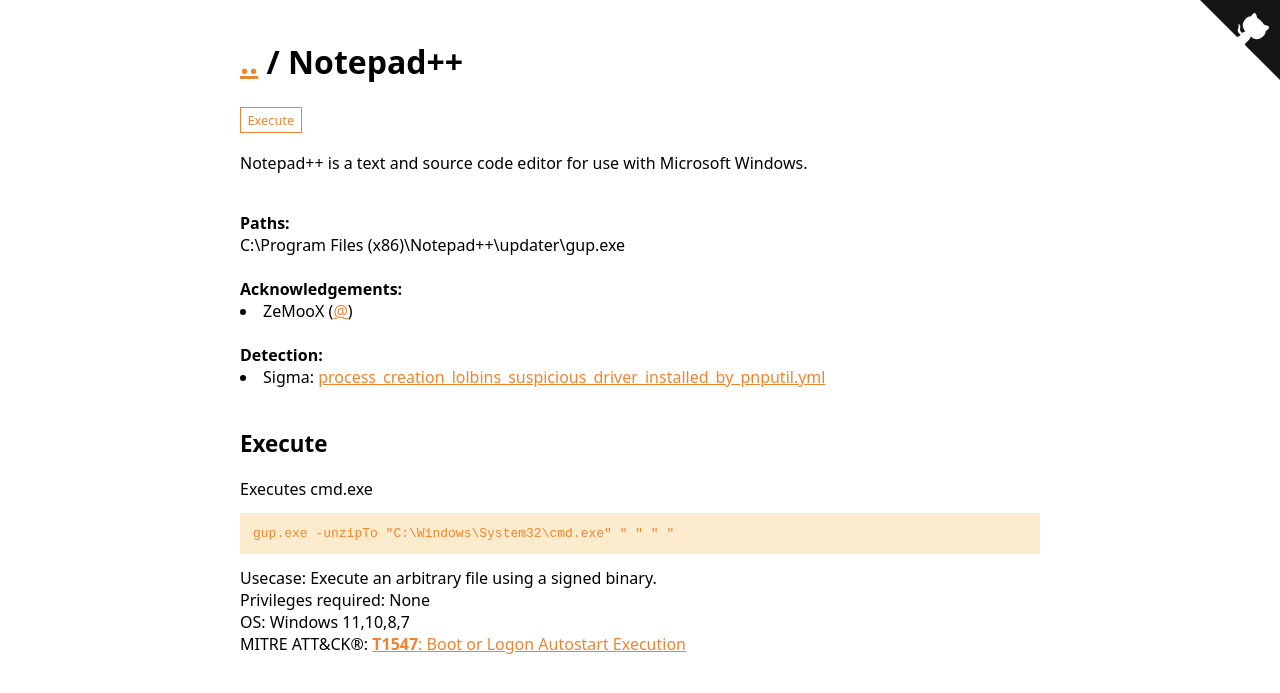
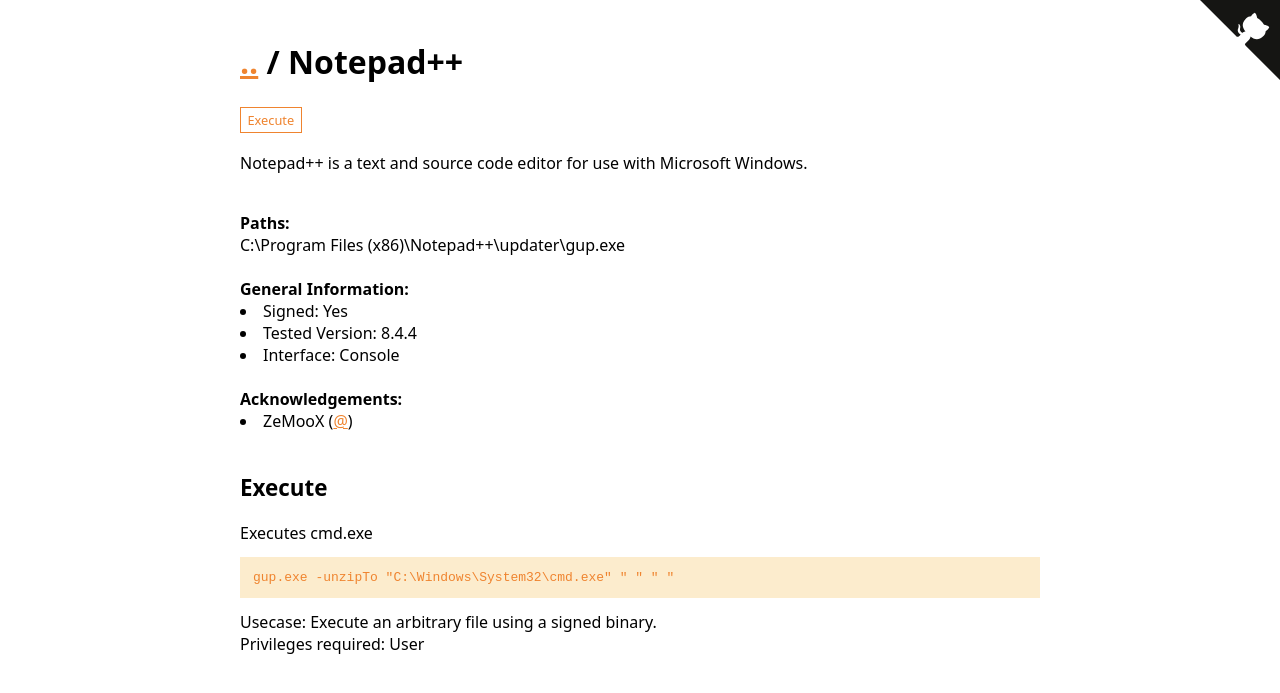
Before and after one commit to OmniBins/OmniBins.github.io, a Jekyll site: the page built from _omnibins/Binaries/Notepad++.md, in a window 1280 px wide. Shown: the top 693 px of the page. Built offline with Jekyll 4.4.1, drawn with Linux system fonts in a browser that asks for light colours.

Commit message:
UI Updates

```diff
--- a/404.html
+++ b/404.html
@@ -8,6 +8,7 @@ layout: default
     max-width: 600px;
     text-align: center;
   }
+
   h1 {
     margin: 30px 0;
     font-size: 4em;
--- a/_layouts/bin.html
+++ b/_layouts/bin.html
@@ -25,6 +25,19 @@ layout: common
 		{% endfor %}
 	</ul>
 </div>
+{% assign info = page.GeneralInformation %}
+{% if info and info.size > 0 %}
+<br>
+<b>General Information:</b>
+<ul>
+	<!-- {% for ent in page.GeneralInformation %}
+	<li><a href="{{ent.Link}}">{{ent.Link}}</a></li>
+	{% endfor %} -->
+	<li>Signed: {{info.IsSigned}}</li>
+	<li>Tested Version: {{info.TestedVersion}}</li>
+	<li>Interface: {{info.Interface}}</li>
+</ul>
+{% endif %}
 {% assign resources = page.Resources %}
 {% if resources and resources.size > 0 %}
 <br>
@@ -41,34 +54,36 @@ layout: common
 <div><b>Acknowledgements:</b>
 	<ul>
 		{% for pers in page.Acknowledgement %}
-	<li>{{pers.Person}}{% if pers.Handle %} (<a href="https://twitter.com/{{pers.Handle}}">{{pers.Handle}}</a>){% endif %}</li>
+		<li>{{pers.Person}}{% if pers.Handle %} (<a href="https://twitter.com/{{pers.Handle}}">{{pers.Handle}}</a>){%
+			endif %}</li>
 		{% endfor %}
 	</ul>
 </div>
 {% endif %}
-{% assign detections = page.Detection %}
+<!-- {% assign detections = page.Detection %}
 {% if detections and detections.size > 0 %}
-<br>
-<div>
+<br> -->
+<!-- <div>
 	<b>Detection:</b>
 	<ul>
 		{% for detection in detections %}{% for entity in detection %}
 		{% if entity[0] != 'IOC' %}
-				{% capture value %}<a href="{{ entity[1] }}" target="_new" data-shorten="true">{{ entity[1] }}</a>{% endcapture %}
+		{% capture value %}<a href="{{ entity[1] }}" target="_new" data-shorten="true">{{ entity[1] }}</a>{% endcapture
+		%}
 		{% else %}
 		{% assign value = entity[1] | escape %}
 		{% endif %}
 		<li>{{entity[0]}}: {{value}}</li>
 		{% endfor %}{% endfor %}
 	</ul>
-</div>
-{% endif %}
+</div> -->
+<!-- {% endif %} -->
 <br>
 
 {% assign test = page.Commands | group_by:"Category"%}
 {% for Command in test%}
 {% assign function_name = Command.name | downcase %}
-<h2 id="{{function_name}}" class ="function-name">
+<h2 id="{{function_name}}" class="function-name">
 	{{- site.data.functions[function_name].label -}}
 </h2>
 {% for item in Command.items %}
--- a/_omnibins/Binaries/Notepad++.md
+++ b/_omnibins/Binaries/Notepad++.md
@@ -2,6 +2,10 @@
 Name: Notepad++
 Binary: gup.exe
 Description: Notepad++ is a text and source code editor for use with Microsoft Windows.
+GeneralInformation:
+  IsSigned: 'Yes'
+  TestedVersion: 8.4.4
+  Interface: Console
 Author: ZeMooX
 Created: 2022-09-07
 Commands:
@@ -9,9 +13,7 @@ Commands:
     Description: Executes cmd.exe
     Usecase: Execute an arbitrary file using a signed binary.
     Category: Execute
-    Privileges: None
-    MitreID: T1547
-    OperatingSystem: Windows 11,10,8,7
+    Privileges: User
 Full_Path:
   - Path: 'C:\Program Files (x86)\Notepad++\updater\gup.exe'
 Code_Sample:
```
Also changed, not shown: other parts of 404.html (+1 -1 lines), other parts of _layouts/bin.html (+7 -7 lines), _omnibins/Binaries/Krita.md (+0 -1 lines), 1 other file. Lines whose indentation alone changed are shown as unchanged.
